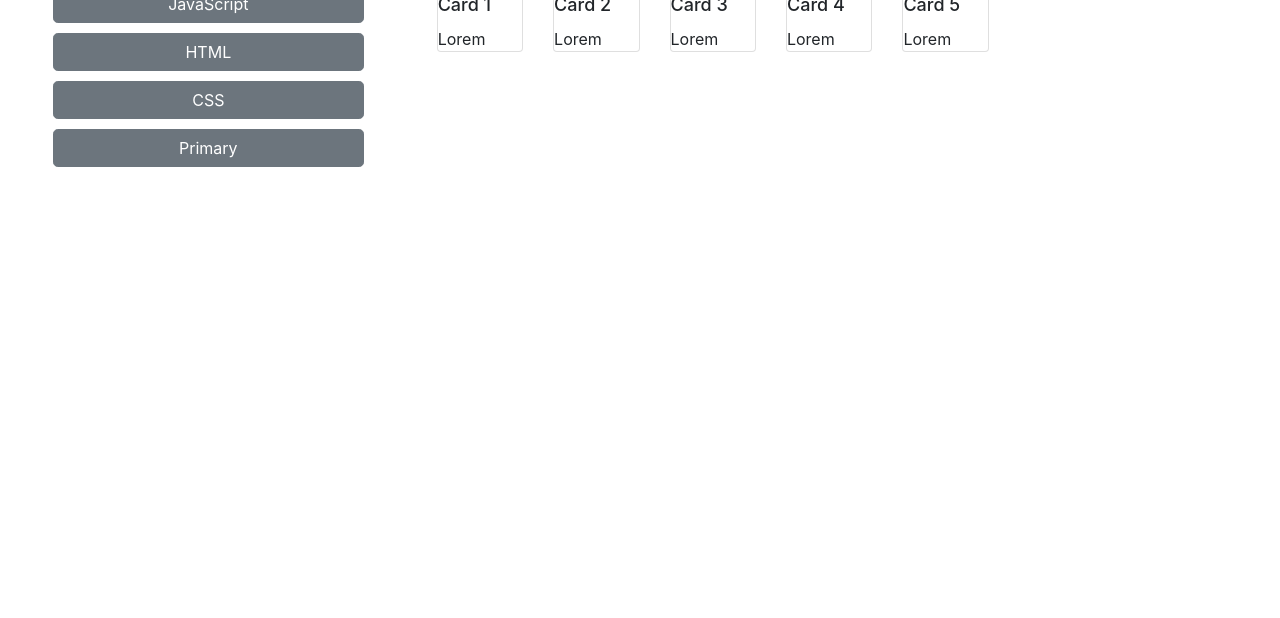
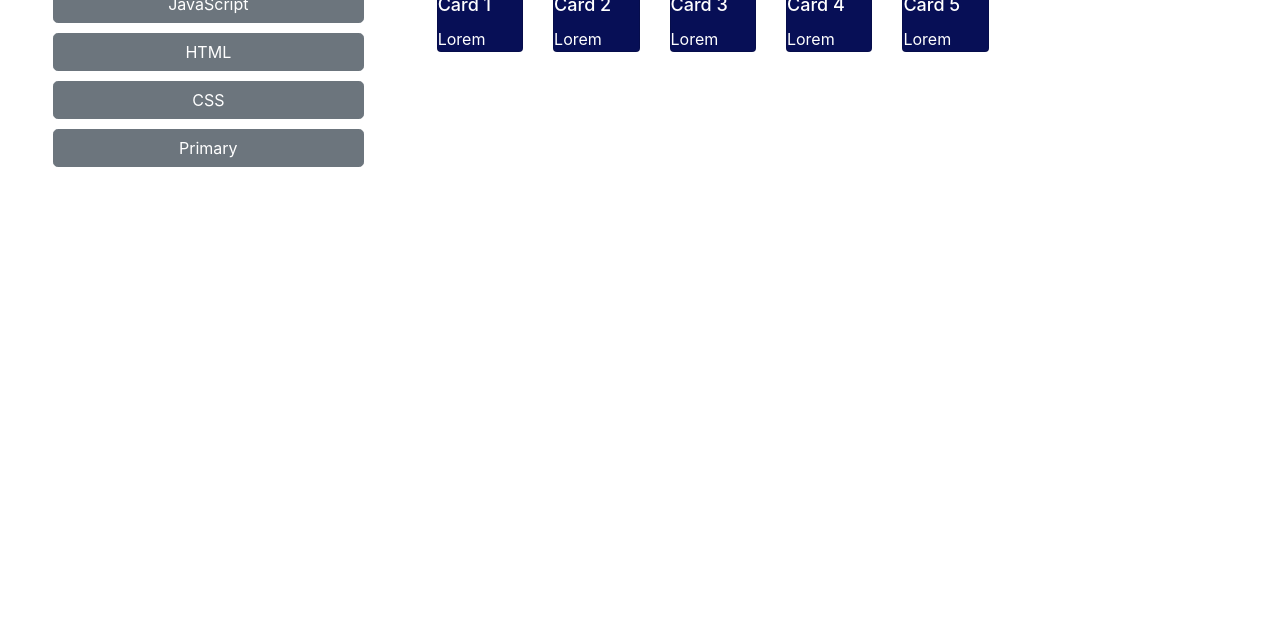
Before and after one commit to HiuSumJaimeYue/Weather-Dashboard, a plain HTML site: page index.html in a window 1280 px wide. Shown: the part 276-894 px from the top of the page. Drawn offline with nearby package versions, Linux system fonts and the light colour scheme.

Commit message:
card-5 css

```diff
--- a/assets/css/style.css
+++ b/assets/css/style.css
@@ -1,8 +1,7 @@
 :root {
     --primary: #2563ff;
-    --secondary: #a4e92e;
-    --tertiary: #8bf4fe;
-    --dark: #8e0738;
+    --secondary: #070f56;
+    /* --tertiary: #8bf4fe; */
     --border-radius: .3rem;
 }
 
@@ -49,3 +48,7 @@
 .card-title {
     font-size: 18px;
 }
+.card-5{
+    background-color: var(--secondary);
+    color: white;
+}
--- a/index.html
+++ b/index.html
@@ -55,7 +55,7 @@
                         <!-- Add classes to create a row with content having space around it -->
                         <section class="card-deck">
 
-                                <div class="card">
+                                <div class="card card-5">
                                     <h3 class="card-title">
                                         Card 1
                                     </h3>
@@ -65,7 +65,7 @@
                                 </div>
 
 
-                                <div class="card">
+                                <div class="card card-5">
                                     <h3 class="card-title">
                                         Card 2
                                     </h3>
@@ -74,7 +74,7 @@
                                     </p>
                                 </div>
 
-                                <div class="card">
+                                <div class="card card-5">
                                     <h3 class="card-title">
                                         Card 3
                                     </h3>
@@ -82,7 +82,7 @@
                                         Lorem
                                     </p>
                                 </div>
-                                <div class="card">
+                                <div class="card card-5">
                                     <h3 class="card-title">
                                         Card 4
                                     </h3>
@@ -90,7 +90,7 @@
                                         Lorem
                                     </p>
                                 </div>
-                                <div class="card">
+                                <div class="card card-5">
                                     <h3 class="card-title">
                                         Card 5
                                     </h3>
```
